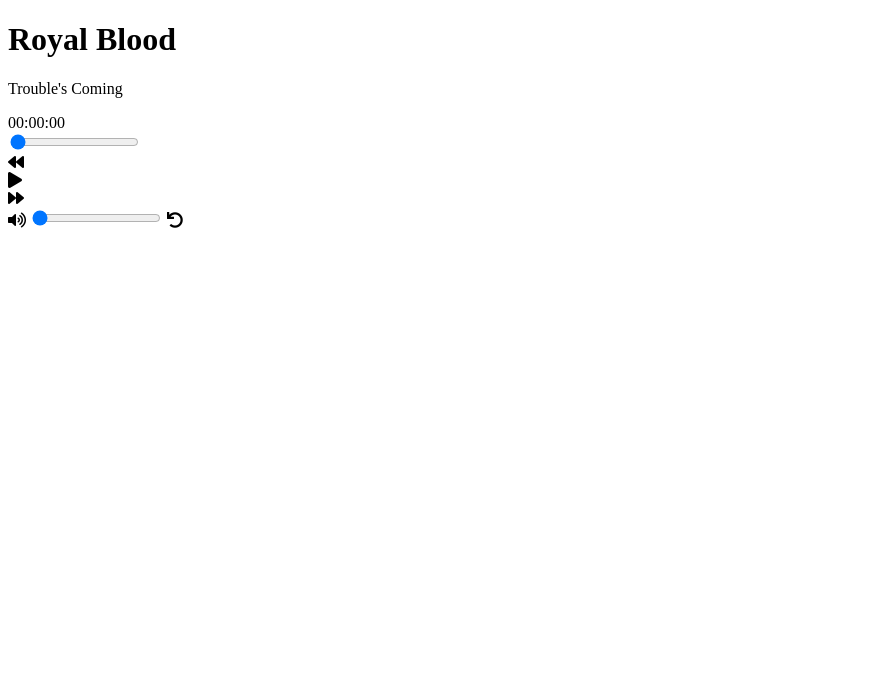
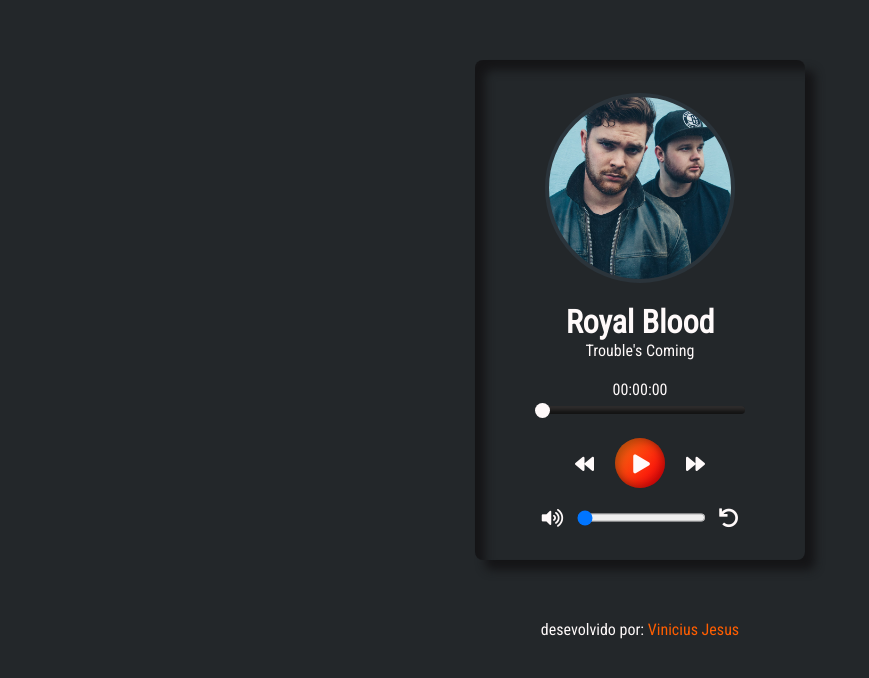
Before and after one commit to ivangeier/Music-player, a plain HTML site: page index.html in a window 1280 px wide. Shown: the whole page, without its empty margins (0-869 px from the left). Drawn offline with Linux system fonts and the light colour scheme.

Commit message:
Update index & style

```diff
--- a/CSS/style.css
+++ b/CSS/style.css
@@ -0,0 +1,127 @@
+*{
+    margin: 0;
+    padding: 0;
+    box-sizing: border-box;
+}
+
+body{
+    background-color: #23272A;
+    font-family: 'Roboto Condensed', sans-serif;
+}
+
+.container{
+    width: 330px;
+    height: 500px;
+    background-color: #23272A;
+    box-shadow: 10px 10px 10px #151517, inset 10px 10px 10px #151517;
+    border-radius: 8px;
+    margin: 60px auto;
+    position: relative;
+}
+
+.wrapper-content{
+    position: absolute;
+    top: 50%;
+    left: 50%;
+    transform: translate(-50%, -50%);
+    padding: 20px;
+}
+
+.circle-photo{
+    width: 190px;
+    height: 190px;
+    border-radius: 50%;
+    border: 4px solid #2b343b;
+    background-image: url(../RoyalBlood.jpg);
+    background-size: cover;
+    margin: auto;
+}
+
+.text{
+    text-align: center;
+    padding: 20px 0;
+    color: snow;
+}
+
+.rangerBar{
+    text-align: center;
+}
+
+span{
+    color: snow;
+}
+
+#timerBar{
+    -webkit-appearance: none;
+    width: 210px;
+    height: 8px;
+    outline: none;
+    border-radius: 10px;
+    background: #121212;
+    box-shadow: inset 4px 4px 4px rgba(139, 133, 133, 0.25);
+}
+
+#timerBar::-webkit-slider-thumb {
+    -webkit-appearance: none;
+    appearance: none;
+    width: 15px;
+    height: 15px;
+    border-radius: 50%;
+
+    background: snow;
+    cursor: pointer;
+}
+
+.timerBar::-moz-range-thumb {
+    width: 15px;
+    height: 15px;
+    border-radius: 50%;
+
+    background:snow;
+    cursor: pointer;
+}
+
+.controls{
+    display: flex;
+    flex-direction: row;
+    justify-content: space-between;
+    align-items: center;
+    padding: 0 20px;
+    margin: 20px;
+}
+
+.circle-btn{
+    width: 50px;
+    height: 50px;
+    border-radius: 50%;
+    position: relative;
+    background: linear-gradient(128.66deg, #F9630F 15.78%, #FF0B0B 84.11%);
+    box-shadow: inset 4px 4px 8px rgba(0, 0, 0, 0.25), inset -4px -4px 8px rgba(0, 0, 0, 0.25);
+}
+
+#btn{
+    position: absolute;
+    top: 50%;
+    left: 55%;
+    transform: translate(-55%, -50%);
+}
+
+i{
+    color: snow;
+    font-size: 19px;
+}
+
+.controls-two{
+    display: flex;
+    justify-content: space-around;
+}
+
+.link{
+    text-align: center;
+    color:snow;
+}
+
+.link a{
+    color: #ff5e00;
+    cursor: pointer;
+}
--- a/index.html
+++ b/index.html
@@ -7,6 +7,8 @@
     <title>Document</title>
     <link rel="stylesheet" href="CSS/all.min.css">
     <link rel="stylesheet" href="CSS/style.css">
+    <link rel="preconnect" href="https://fonts.gstatic.com">
+    <link href="https://fonts.googleapis.com/css2?family=Roboto+Condensed&family=Roboto:wght@300&display=swap" rel="stylesheet">
 </head>
 <body>
 
@@ -19,7 +21,6 @@
         <div class="wrapper-content">
 
             <div class="circle-photo">
-                <!-- <img src="./RoyalBlood.jpg" alt=""> -->
             </div>
 
             <div class="text">
@@ -29,17 +30,17 @@
 
             <div class="rangerBar">
                 <span id="time">00:00:00</span><br>
-                <input type="range" id="timerBar" value="0" min="0">
+                <input type="range" class="timer" id="timerBar" value="0" min="0">
             </div>
 
             <div class="controls">
-                <i class="fas fa-backward"></i>
+                <i class="fas fa-backward" onclick="backward()"></i>
 
                 <div class="circle-btn" onclick="music.play()">
                     <i id="btn" class="fas fa-play"></i>
                 </div>
 
-                 <i class="fas fa-forward"></i>
+                 <i class="fas fa-forward" onclick="forward()"></i>
             </div>
 
             <div class="controls-two">
@@ -50,6 +51,7 @@
         </div>
     </div>
 
+    <p class="link">desevolvido por: <a>Vinicius Jesus</a></p>
     <script src="./musicPlayer.js"></script>
 </body>
 </html>
```
